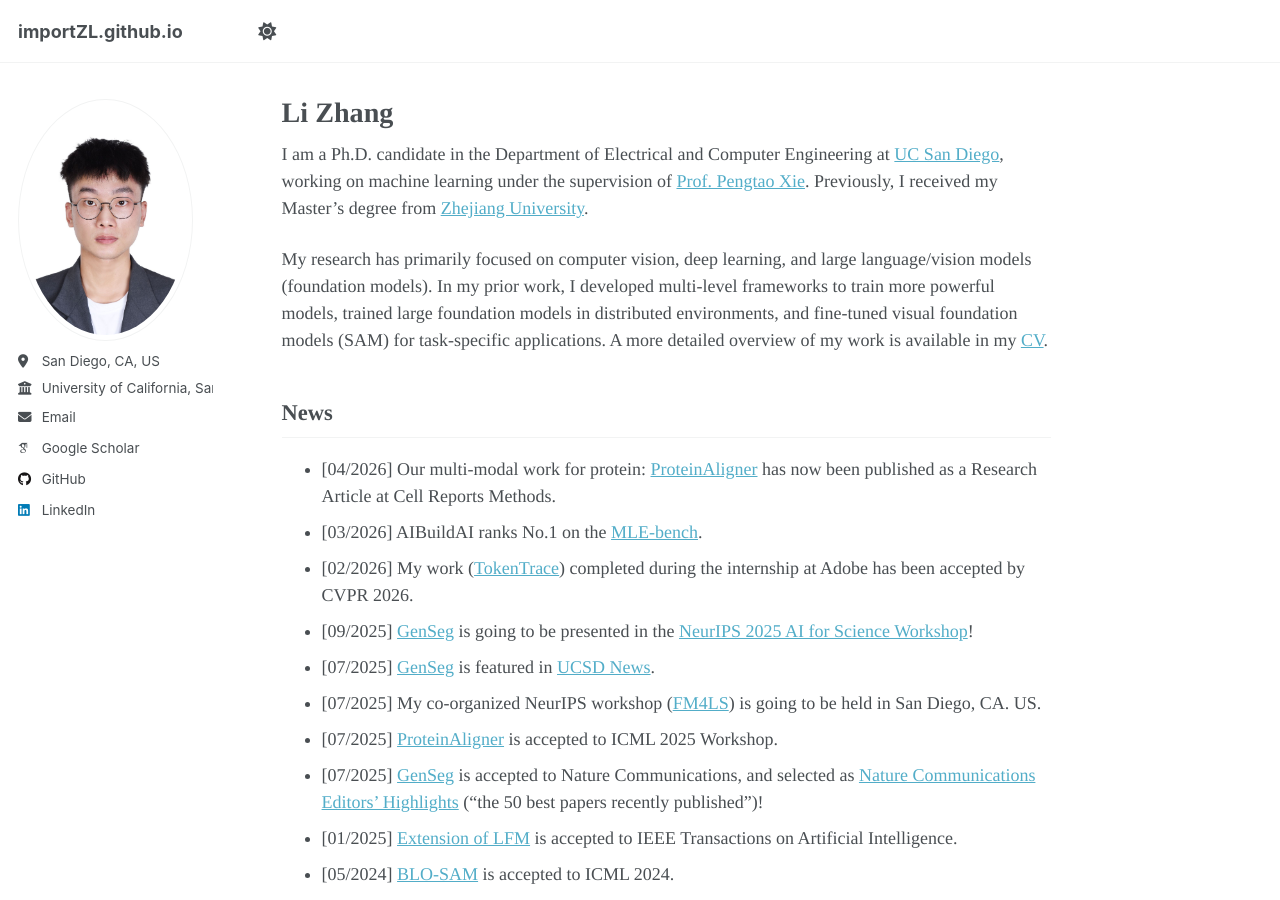
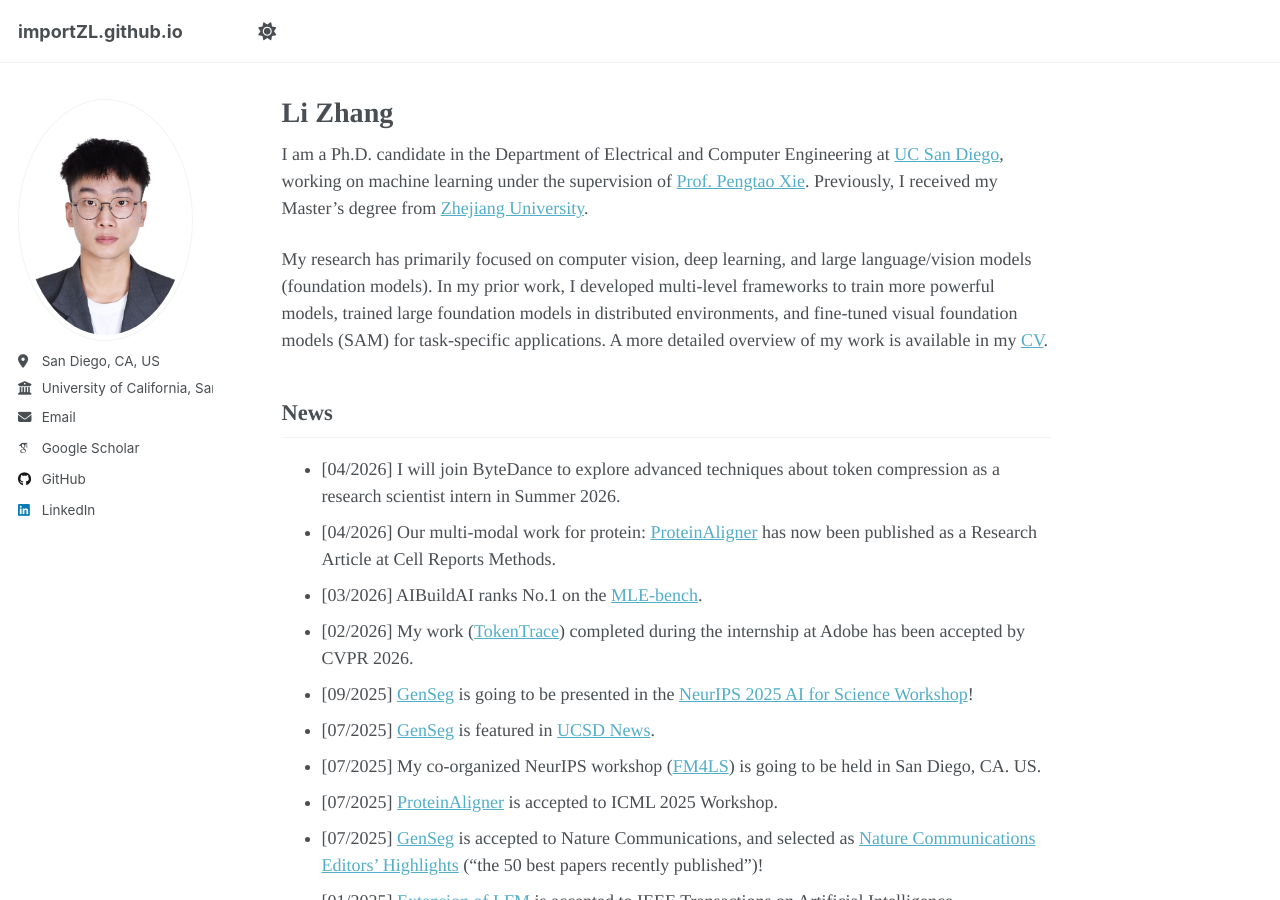
Before and after one commit to importZL/importZL.github.io, a Jekyll site: the page built from _pages/about.md, in a window 1280 px wide and 900 px high. Built offline with Jekyll 4.4.1, drawn with Linux system fonts in a browser that asks for light colours; some web fonts are replaced; a script that is not in the unit is left out.

Commit message:
Add news about upcoming internship and publications

```diff
--- a/_pages/about.md
+++ b/_pages/about.md
@@ -16,6 +16,7 @@ My research has primarily focused on computer vision, deep learning, and large l
 
 News
 ------
+- [04/2026] I will join ByteDance to explore advanced techniques about token compression as a research scientist intern in Summer 2026.
 - [04/2026] Our multi-modal work for protein: [ProteinAligner](https://www.cell.com/cell-reports-methods/fulltext/S2667-2375(26)00107-4) has now been published as a Research Article at Cell Reports Methods.
 - [03/2026] AIBuildAI ranks No.1 on the [MLE-bench](https://github.com/openai/mle-bench/pull/126).
 - [02/2026] My work ([TokenTrace](https://arxiv.org/abs/2602.19019)) completed during the internship at Adobe has been accepted by CVPR 2026.
```
